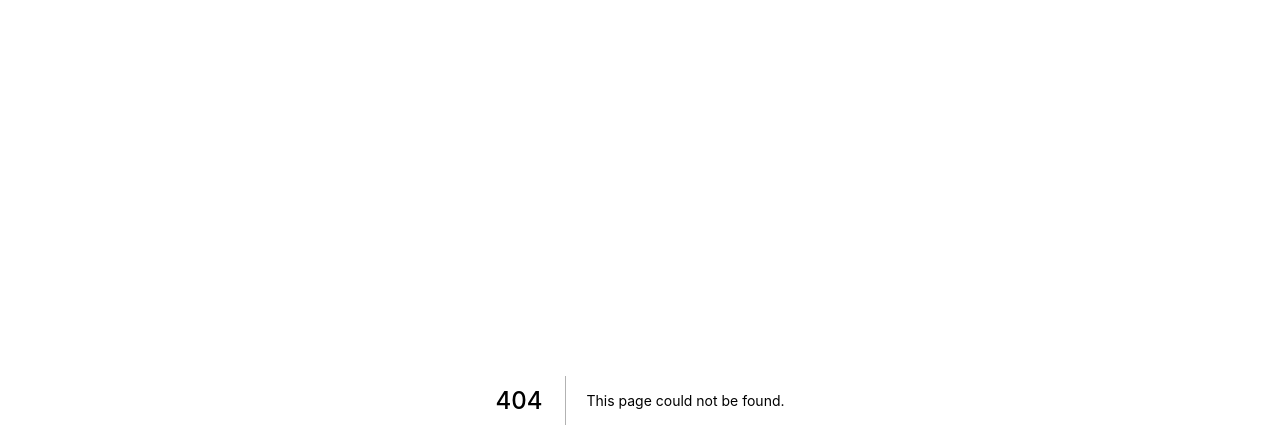
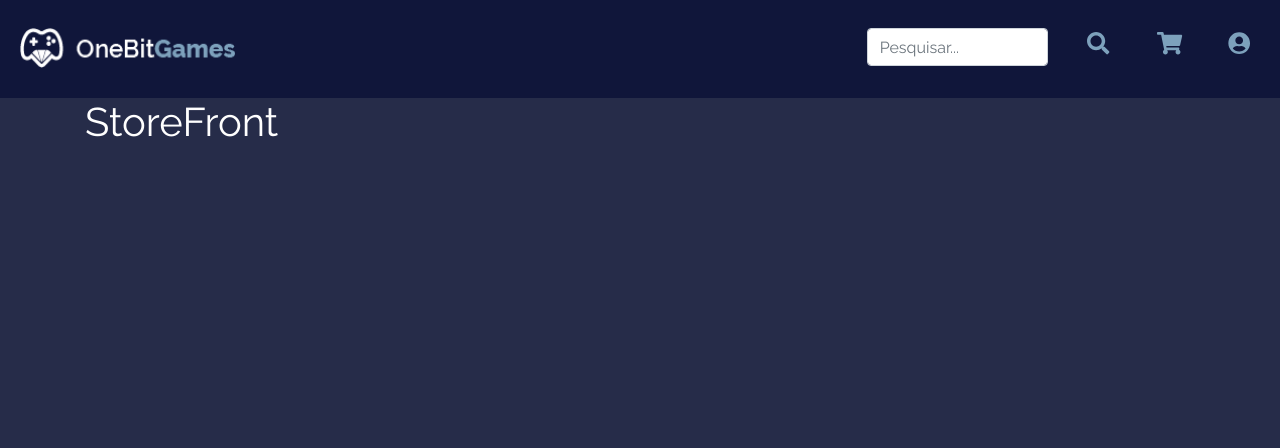
Before and after one commit to thomasbueno/e-commerce-web, a Next.js app: page /StoreFront in a window 1280 px wide. Before the commit this address had no page. Shown: the top 448 px of the page. Built offline with nearby package versions, Linux system fonts and the light colour scheme.

Commit message:
Creating StoreFront Header

```diff
--- /dev/null
+++ b/components/shared/MainComponent/Header/StoreFrontHeader/index.tsx
@@ -0,0 +1,43 @@
+import React from "react"
+import styles from '../../../../../styles/Header.module.css'
+import { Row, Col, InputGroup, FormControl } from "react-bootstrap"
+import { FontAwesomeIcon } from '@fortawesome/react-fontawesome'
+
+import Logo from '../../Logo'
+import { faSearch, faShoppingCart, faUserCircle } from '@fortawesome/free-solid-svg-icons'
+
+const StoreFrontHeader: React.FC = () => {
+  return (
+    <Row className={styles.background}>
+      <Col md={8} className="mt-2">
+        <Logo />
+      </Col>
+
+      <Col md={4} className="mt-2 text-center">
+        <Row>
+          <Col md={6} className="mb-4 mb-md-0">
+            <InputGroup>
+              <FormControl placeholder="Pesquisar..." />
+            </InputGroup>
+          </Col>
+
+          <Col md={6}>
+            <Row>
+              <Col md={4} xs={4}>
+                <FontAwesomeIcon icon={faSearch} color="var(--color-gray-light)" />
+              </Col>
+              <Col md={4} xs={4}>
+                <FontAwesomeIcon icon={faShoppingCart} color="var(--color-gray-light)" />
+              </Col>
+              <Col md={4} xs={4}>
+                <FontAwesomeIcon icon={faUserCircle} color="var(--color-gray-light)" />
+              </Col>
+            </Row>
+          </Col>
+        </Row>
+      </Col>
+    </Row>
+  )
+}
+
+export default StoreFrontHeader;
--- /dev/null
+++ b/components/shared/MainComponent/index.tsx
@@ -0,0 +1,16 @@
+import React from "react"
+import Header from "./Header/StoreFrontHeader"
+
+const MainComponent: React.FC = ({ children }) => {
+  return (
+    <div className="d-flex flex-column sticky-footer-wrapper">
+      <Header />
+
+      <div className="container fleex-fill">
+        {children}
+      </div>
+    </div>
+  )
+}
+
+export default MainComponent;
--- /dev/null
+++ b/pages/StoreFront/index.tsx
@@ -0,0 +1,14 @@
+import React from "react"
+import MainComponent from "../../components/shared/MainComponent"
+
+const StoreFront: React.FC = () => {
+  return (
+    <>
+      <MainComponent>
+        <h1>StoreFront</h1>
+      </MainComponent>
+    </>
+  )
+}
+
+export default StoreFront;
--- /dev/null
+++ b/styles/Header.module.css
@@ -0,0 +1,6 @@
+.background {
+  background-color: var(--color-primary);
+  padding: 20px;
+  font-size: 1.4rem;
+  font-weight: 500;
+}
```
